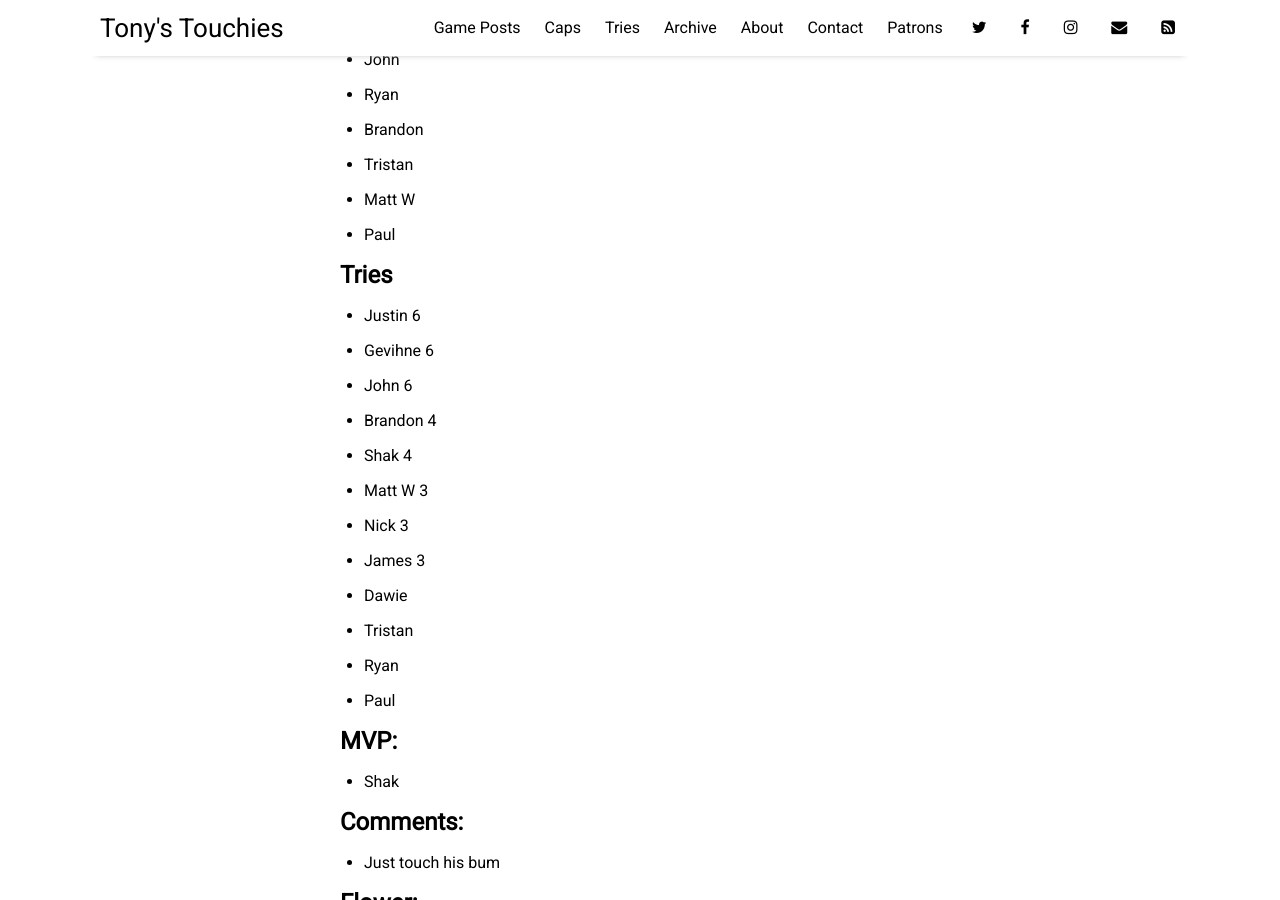
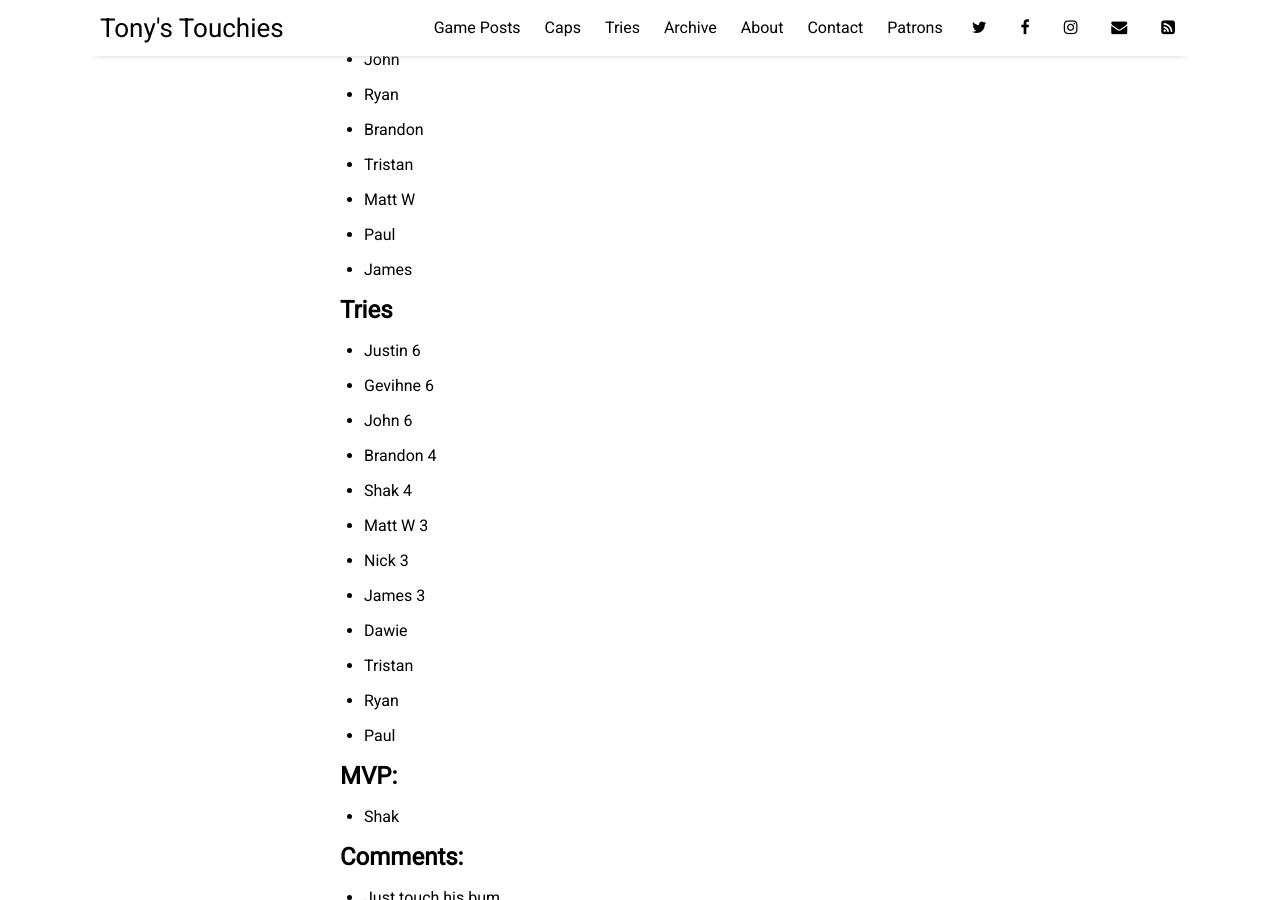
Before and after one commit to sundayrugby/sundayrugby.github.io, a Jekyll site: the page built from _posts/2024-06-23-CR2.md, in a window 1280 px wide and 900 px high, scrolled down 728 px. Built offline with Jekyll 4.4.1, drawn with Linux system fonts in a browser that asks for light colours; nearby versions of some CDN libraries.

Commit message:
Update 2024-06-23-CR2.md

```diff
--- a/_posts/2024-06-23-CR2.md
+++ b/_posts/2024-06-23-CR2.md
@@ -22,6 +22,7 @@ image: 2024_06_23.jpg
 * Tristan
 * Matt W
 * Paul
+* James
 
 ## Tries
 
```
